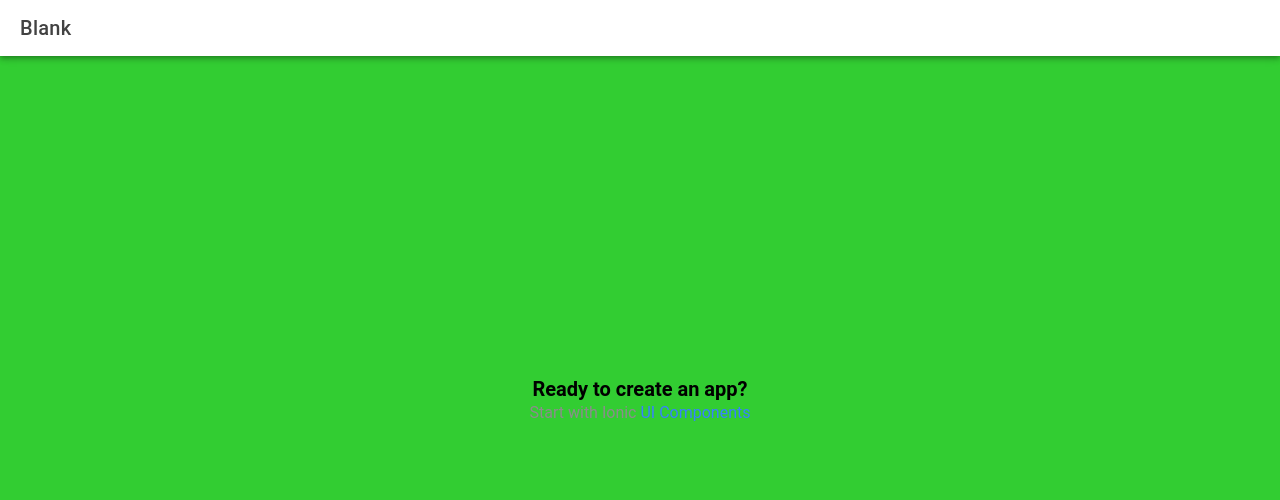
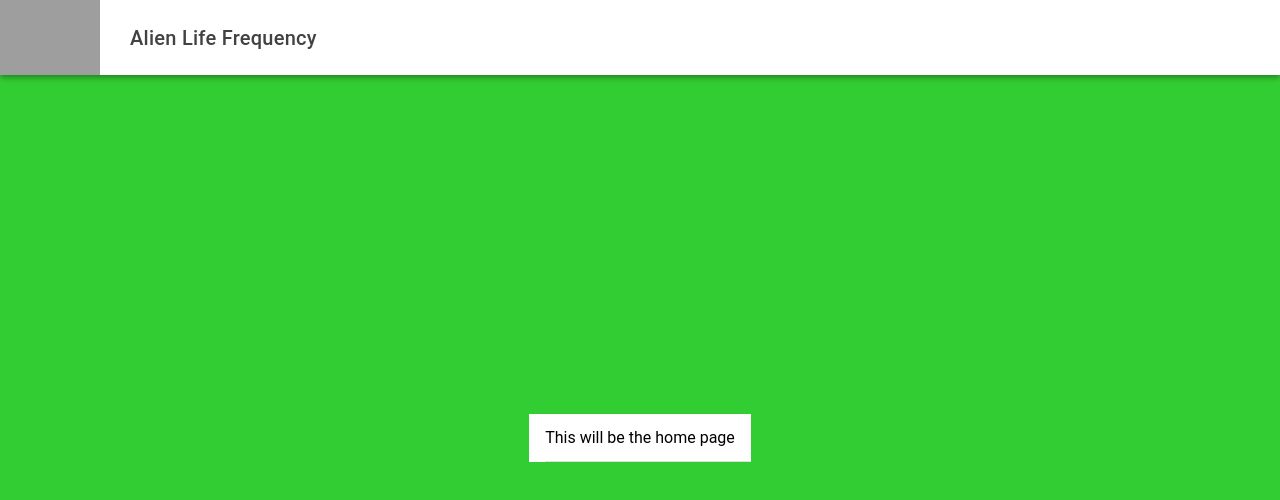
Before and after one commit to CarterMcClure1/AlienLifeFrequency, a React (Vite) app: page / in a window 1280 px wide. Shown: the top 500 px of the page. Built offline with nearby package versions, Linux system fonts and the light colour scheme; grey boxes are pictures that could not be loaded.

Commit message:
Update Home.tsx

```diff
--- a/src/pages/Home.tsx
+++ b/src/pages/Home.tsx
@@ -1,13 +1,26 @@
-import { IonContent, IonHeader, IonPage, IonTitle, IonToolbar } from '@ionic/react';
+import { IonContent, IonHeader, IonItem, IonPage, IonTitle, IonToolbar, IonButton, useIonRouter } from '@ionic/react';
 import ExploreContainer from '../components/ExploreContainer';
+import { useHistory } from 'react-router-dom';
 import './Home.css';
 
 const Home: React.FC = () => {
+  const navigation = useIonRouter();
+  const history = useHistory(); // Initialize useHistory
+
+  // Function to handle button click and navigate to Intro page
+  const goToIntroPage = () => {
+    navigation.push('/intro', 'forward', 'replace')
+  };
+
+
   return (
     <IonPage>
       <IonHeader>
-        <IonToolbar>
-          <IonTitle>Blank</IonTitle>
+      <IonToolbar className="toolbar">
+      <div className="logo-title-container">
+    <img src='./images/alienlifefreqapp.png' alt="image" className="logo" />
+    <IonTitle className="title">Alien Life Frequency</IonTitle>
+  </div>
         </IonToolbar>
       </IonHeader>
       <IonContent fullscreen>
@@ -16,7 +29,12 @@ const Home: React.FC = () => {
             <IonTitle size="large">Blank</IonTitle>
           </IonToolbar>
         </IonHeader>
-        <ExploreContainer />
+        <div className="centered-content">
+
+          <IonItem> This will be the home page</IonItem>
+        </div>
+        <IonButton expand="full" onClick={() => goToIntroPage()}>Go to Intro</IonButton>
+
       </IonContent>
     </IonPage>
   );
```
